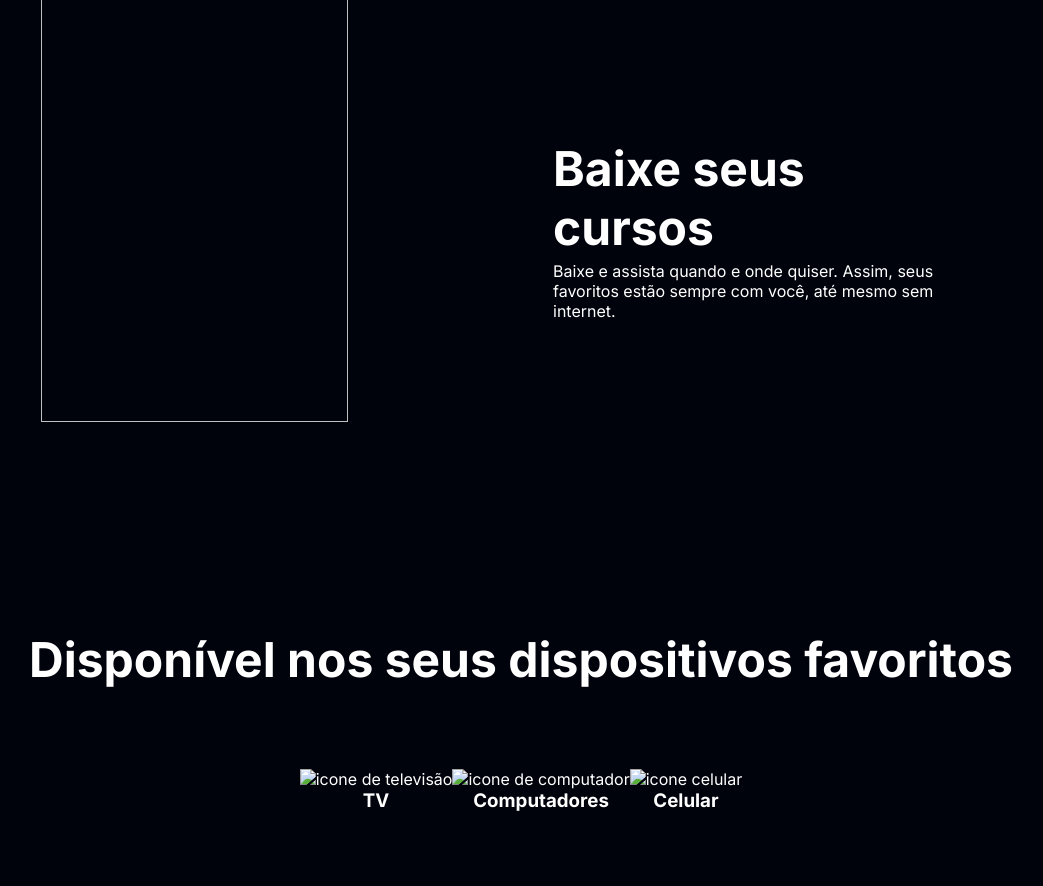
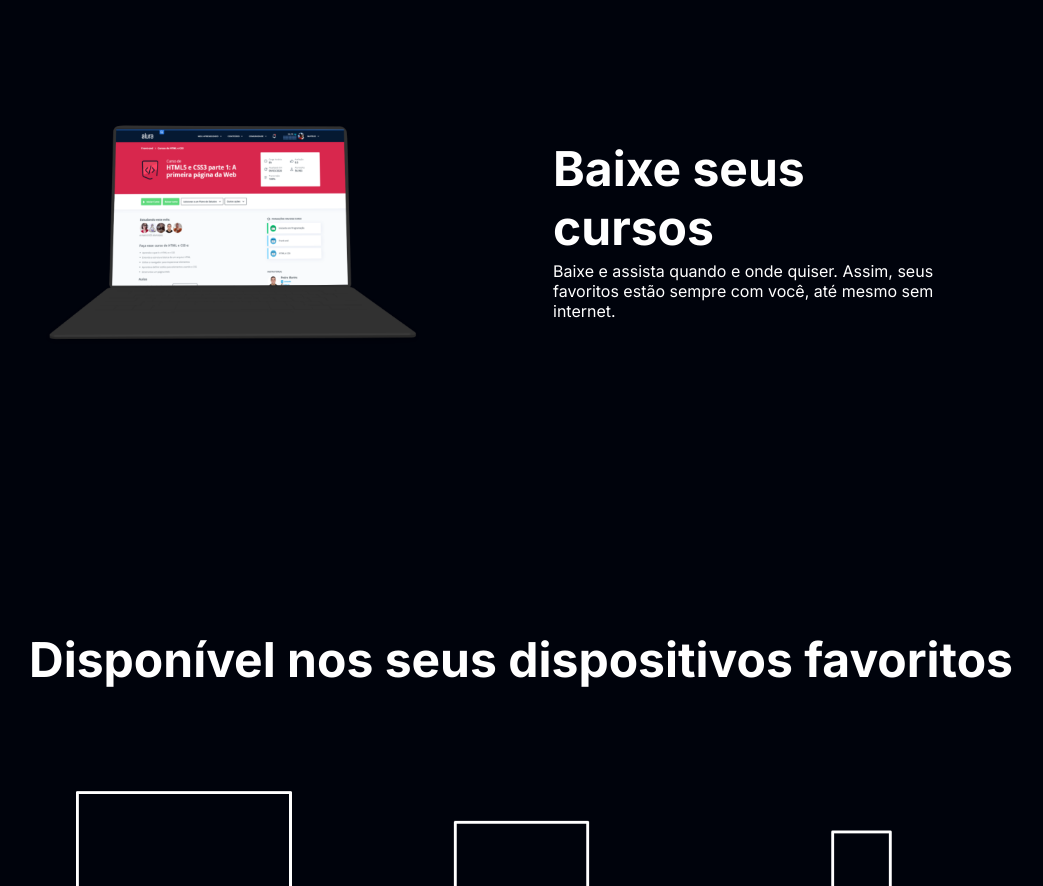
Before and after one commit to DaianeTrainotti/AluraPlus, a plain HTML site: page index.html in a window 1280 px wide. Shown: the part 2570-3456 px from the top of the page, without its empty margins (119-1162 px from the left). Drawn offline with Linux system fonts and the light colour scheme.

Commit message:
Update index.html

```diff
--- a/index.html
+++ b/index.html
@@ -23,7 +23,7 @@
 </section>
 
 <section class="container secundario">
-	<img src="../Img/Plataformas.png" alt="Um monitor e um celular com alura plus aberto" class="secundario__imagem">
+	<img src="img/Plataformas.png" alt="Um monitor e um celular com alura plus aberto" class="secundario__imagem">
 	<div class="container__descricao">
 		<h2 class="descricao__titulo">Assista do seu jeito</h2>
 		<p class="descricao__texto">Aproveite a tela grande da TV ou assista pelo tablet, celular e outros aparelhos. Nossa seleção de cursos não pode parar de crescer.</p>
@@ -37,11 +37,11 @@
 	<p class="descricao__texto">Só com o Combo+ oferece Alura+ e Alura Lingua juntos para você ter acesso a cursos de diversas áreas da tecnologia e aprender inglês ou espanhol, onde e como quiser. </p>
 	<a href="https://www.alura.com.br/" target="_blank" class="container__botao secundario__botao">Assinar o Combo+</a>
 </div>
-<img src="/..Img/Telas.png" alt="Tela da alura plus e do alura lingua" class="secundario__imagem">
+<img src="img/Telas.png" alt="Tela da alura plus e do alura lingua" class="secundario__imagem">
 </section>
 
 <section class="container secundario">
-	<img src="/..Img/Notebook.png" alt="Um monitor e um celular com alura plus aberto" class="secundario__imagem">
+	<img src="img/Notebook.png" alt="Um monitor e um celular com alura plus aberto" class="secundario__imagem">
 	<div class="container__descricao">
 		<h2 class="descricao__titulo">Baixe seus cursos</h2>
 		<p class="descricao__texto">Baixe e assista quando e onde quiser. Assim, seus favoritos estão sempre com você, até mesmo sem internet.</p>
@@ -52,15 +52,15 @@
 <section class="dispositivos">
 <h2 class="dispositivos__titulo"> Disponível nos seus dispositivos favoritos</h2>
 <ul class="dispositivos__lista">
-<li><img src="..img/tv.png"alt="icone de televisão">
+<li><img src="img/tv.png"alt="icone de televisão">
 	<h3 class="lista__item">TV</h3>
 </li>
 
-<li> <img src="..img/computador.png" alt="icone de computador">
+<li> <img src="img/computador.png" alt="icone de computador">
 <h3 class="lista__item">Computadores</h3>
 </li>
 
-<li> <img src="..//Img/celular.png" alt="icone celular">
+<li> <img src="img/celular.png" alt="icone celular">
 	<h3 class="lista__item">Celular</h3>
 	</li>
 
@@ -68,7 +68,7 @@
 </section>
 
 <footer class="rodape">
-<img src="..//img/Logo.png" alt="Alura+" class="rodape__logo">
+<img src="img/Logo.png" alt="Alura+" class="rodape__logo">
 <ul class="rodape__lista">
 	<li class="lista__link">
 	<a href="#">Idiomas</a>
```
